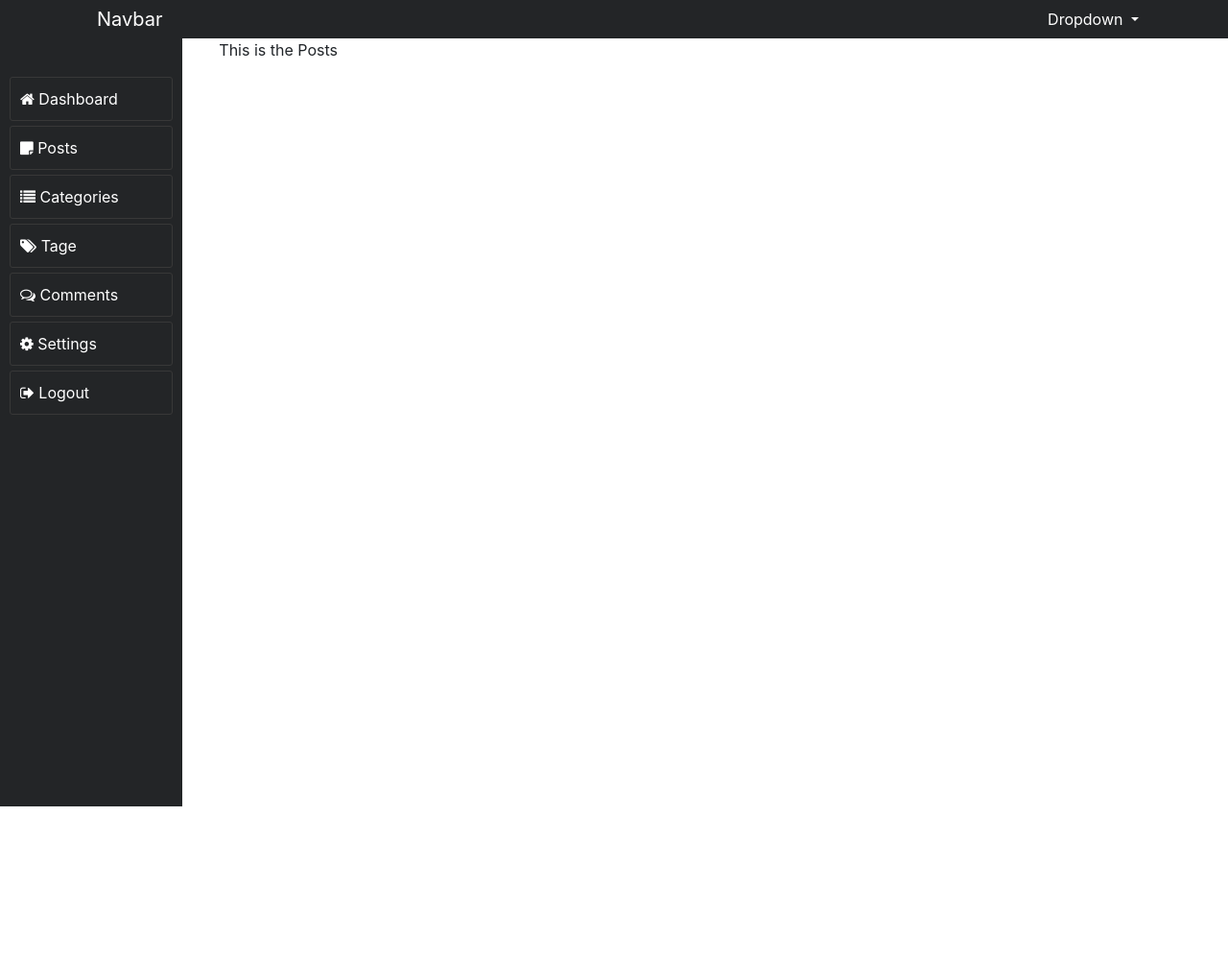
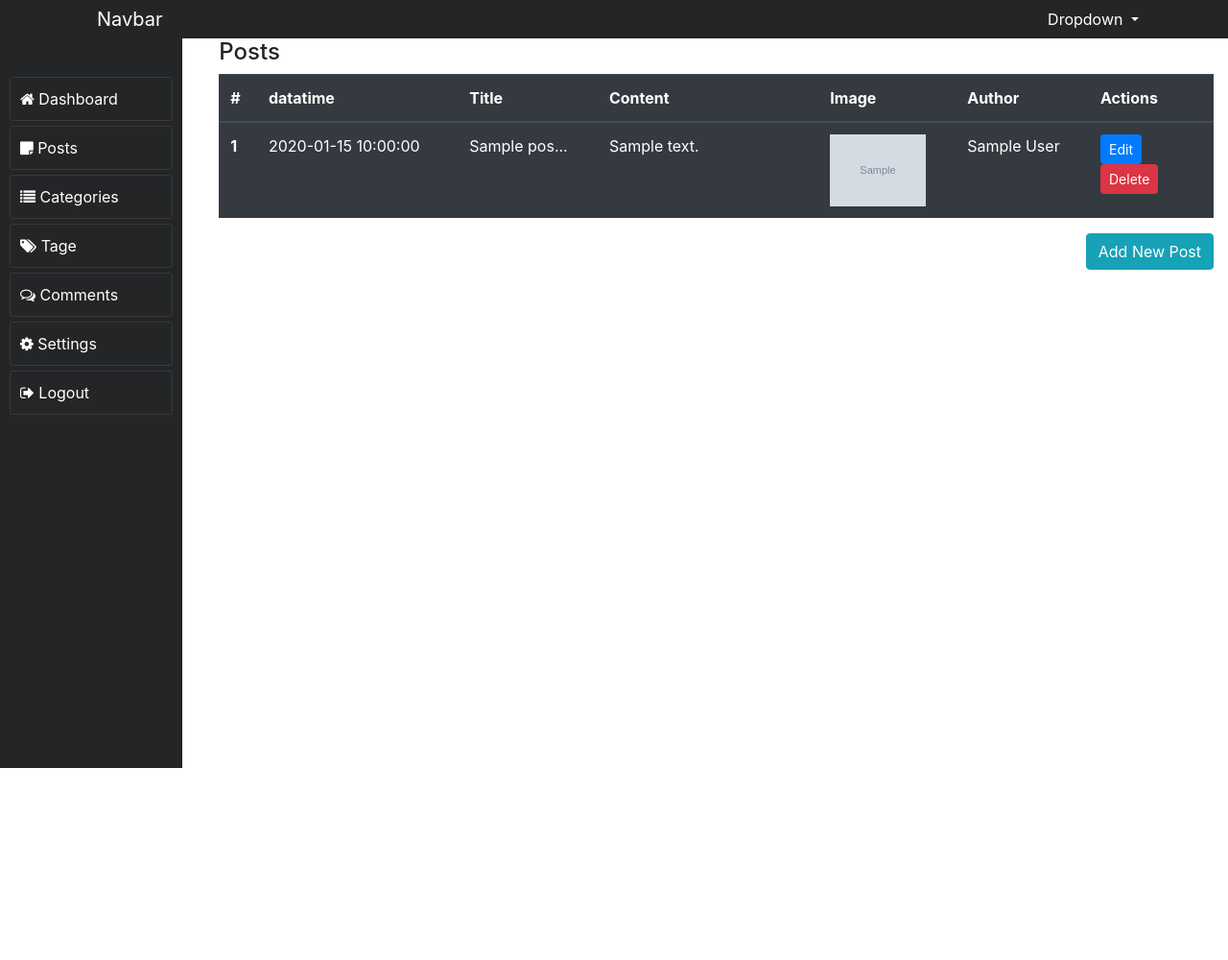
Before and after one commit to ahmedmohmed380/cv, a PHP site: page /admin/posts.php in a window 1280 px wide. Shown: the whole page at 96% size. After the commit the page ends 800 px from the top, so only its background shows below. Run offline with PHP 8.4, Linux system fonts and the light colour scheme; tables that the repository leaves empty or names only in its code hold one stand-in row (values such as "Sample post"); grey boxes marked "Sample" are stand-in pictures.

Commit message:
Show Post

```diff
--- a/admin/inc/functions.php
+++ b/admin/inc/functions.php
@@ -9,6 +9,8 @@ function get_categories() {
     }
     catch(Exception $e) {
         echo  "Error: " .$e->getMessage();
+                return array();
+
     }
 }
 
@@ -33,4 +35,20 @@ function insert_post($datetime, $title, $content, $author,  $excerpt, $image, $c
        return false;
    }
 }
+
+
+
+
+function get_posts() {
+    include "connect.php";
+    $sql = "select * from posts";
+    try {
+        $result = $con->query($sql);
+        return $result;
+    }
+    catch(Exception $e) {
+        echo  "Error: " .$e->getMessage();
+        return array();
+    }
+}
  ?>
--- a/admin/index.php
+++ b/admin/index.php
@@ -10,7 +10,10 @@
    <?php include "inc/sidebar.php"; ?>
     </div>
   <div class="col-sm">
-    This is the index
+
+    <div class="posts">
+
+
     </div>
   </div>
 </div>
--- a/admin/posts.php
+++ b/admin/posts.php
@@ -1,6 +1,8 @@
 <?php include "inc/header.php"; ?>
 <?php include "inc/navbar.php"; ?>
+<?php include "inc/functions.php"; ?>
 <?php include "inc/connect.php"; ?>
+
 
 
 
@@ -10,7 +12,85 @@
    <?php include "inc/sidebar.php"; ?>
     </div>
   <div class="col-sm">
-    This is the Posts
+  	<h4>Posts</h4>
+<div class="table-resposive">
+    <table class="table table-hover table-dark">
+  <thead>
+    <tr>
+      <th scope="col">#</th>
+      <th scope="col">datatime</th>
+      <th scope="col">Title</th>
+      <th scope="col">Content</th>
+      <th scope="col">Image</th>
+      <th scope="col">Author</th>
+      <th scope="col">Actions</th>
+
+    </tr>
+  </thead>
+  <tbody>
+
+
+
+<?php
+$number = 0;
+
+ foreach(get_posts() as $post) { $number ++; ?>
+
+
+    <tr>
+      <th scope="row"><?php echo $number; ?></th>
+      <td><?php echo $post['datetime']; ?></td>
+      <td class="title">
+      	<?php
+      	if(strlen($post['title']) > 10) {
+           echo substr($post['title'], 0,10)  . "...";
+           }else {
+            echo $post['title'];
+           }
+      	 ?>
+      	</td>
+       <td class="content" style="min-width: 200px;">
+      	<?php
+      	if(strlen($post['content']) > 30) {
+           echo substr($post['content'], 0,30)  . "...";
+           }else {
+            echo $post['content'];
+           }
+      	 ?>
+      	</td>
+      	<td>
+      		<?php if(! empty($post['image'])) { ?>
+      <img class="" alt="Post Banner" width="100" src="uploads/posts/<?php echo $post['image']; ?>">
+  <?php } else {
+  	echo "NO Image";
+  }
+  ?>
+      </td>
+
+
+      <td><?php echo $post['author']; ?></td>
+
+
+
+      <td class="action-links" style="width: 130px;">
+      	<a class="btn btn-primary btn-sm" href="">Edit</a>
+      	<form action="deletepost.php" method="" style="display: initial;">
+      		<input class="btn btn-danger btn-sm" type="submit" value="Delete" name="deletepost">
+      	</form>
+      </td>
+    </tr>
+
+<?php } ?>
+
+
+
+
+  </tbody>
+</table>
+<a class="btn btn-info" style="float: right;" href="post.php">Add New Post</a>
+</div>
+</div>
+
   </div>
 </div>
 
--- a/admin/resources/css/style.css
+++ b/admin/resources/css/style.css
@@ -1,7 +1,6 @@
 /* This is style Admin Style File */
 body {
 	padding-top: 40px;
-	height: 1000px;
 }
 .col-sm-2 {
 	padding-left: 0;
```
